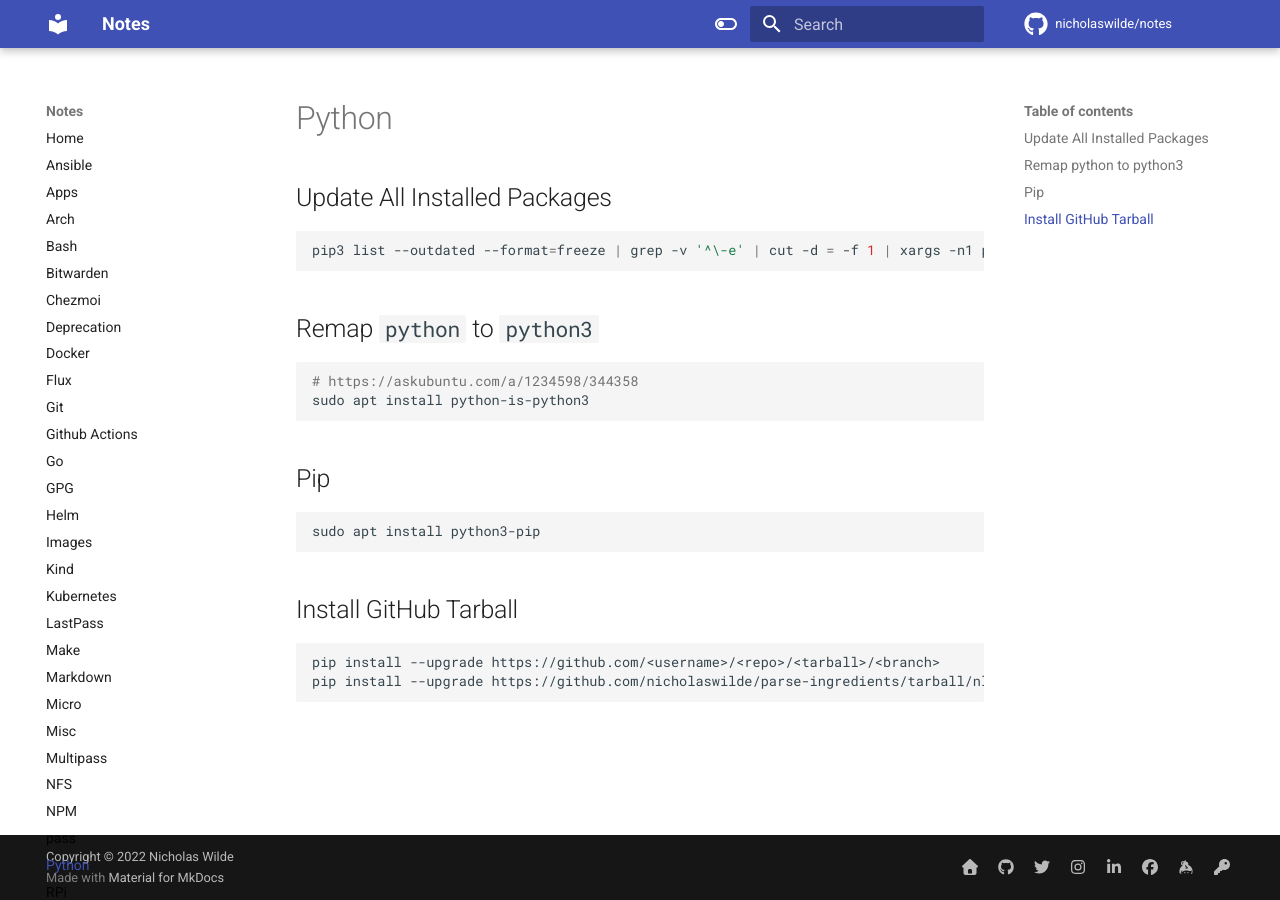
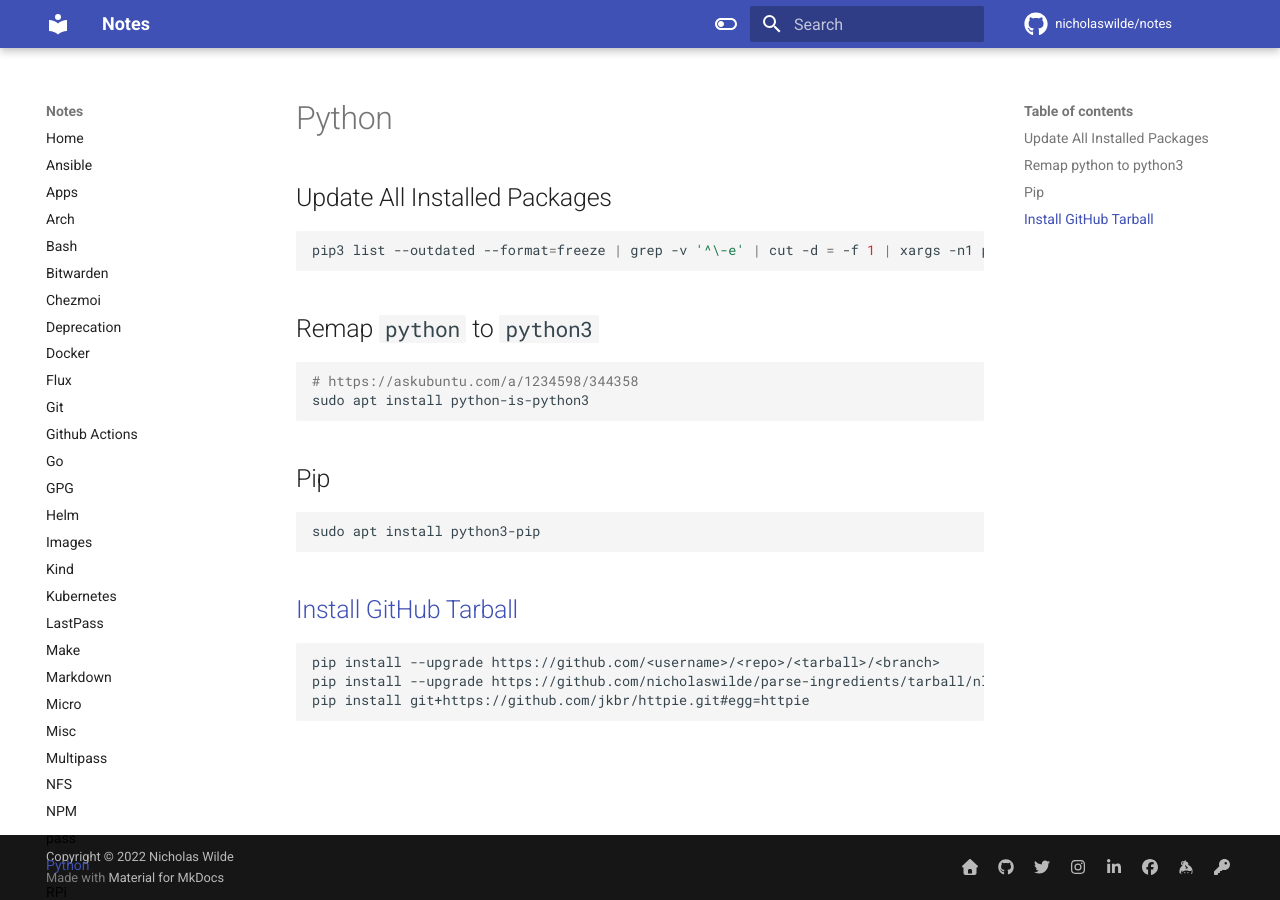
Before and after one commit to nicholaswilde/notes, an MkDocs documentation site: the page built from docs/python.md, in a window 1280 px wide. Built offline with MkDocs 1.6.1 and Material for MkDocs 9.7.7, drawn with Linux system fonts in a browser that asks for light colours; comment, search, counter and statistics services are not loaded.

Commit message:
Add other install tarball
Signed-off-by: Nicholas Wilde <ncwilde43@gmail.com>

````diff
--- a/docs/python.md
+++ b/docs/python.md
@@ -20,9 +20,12 @@ sudo apt install python-is-python3
 sudo apt install python3-pip
 ```
 
-## Install GitHub Tarball
+## [Install GitHub Tarball][1]
 
 ```
 pip install --upgrade https://github.com/<username>/<repo>/<tarball>/<branch>
 pip install --upgrade https://github.com/nicholaswilde/parse-ingredients/tarball/nlp-proof-of-concept
+pip install git+https://github.com/jkbr/httpie.git#egg=httpie
 ```
+
+[1]: https://stackoverflow.com/a/15268990/1061279
````
